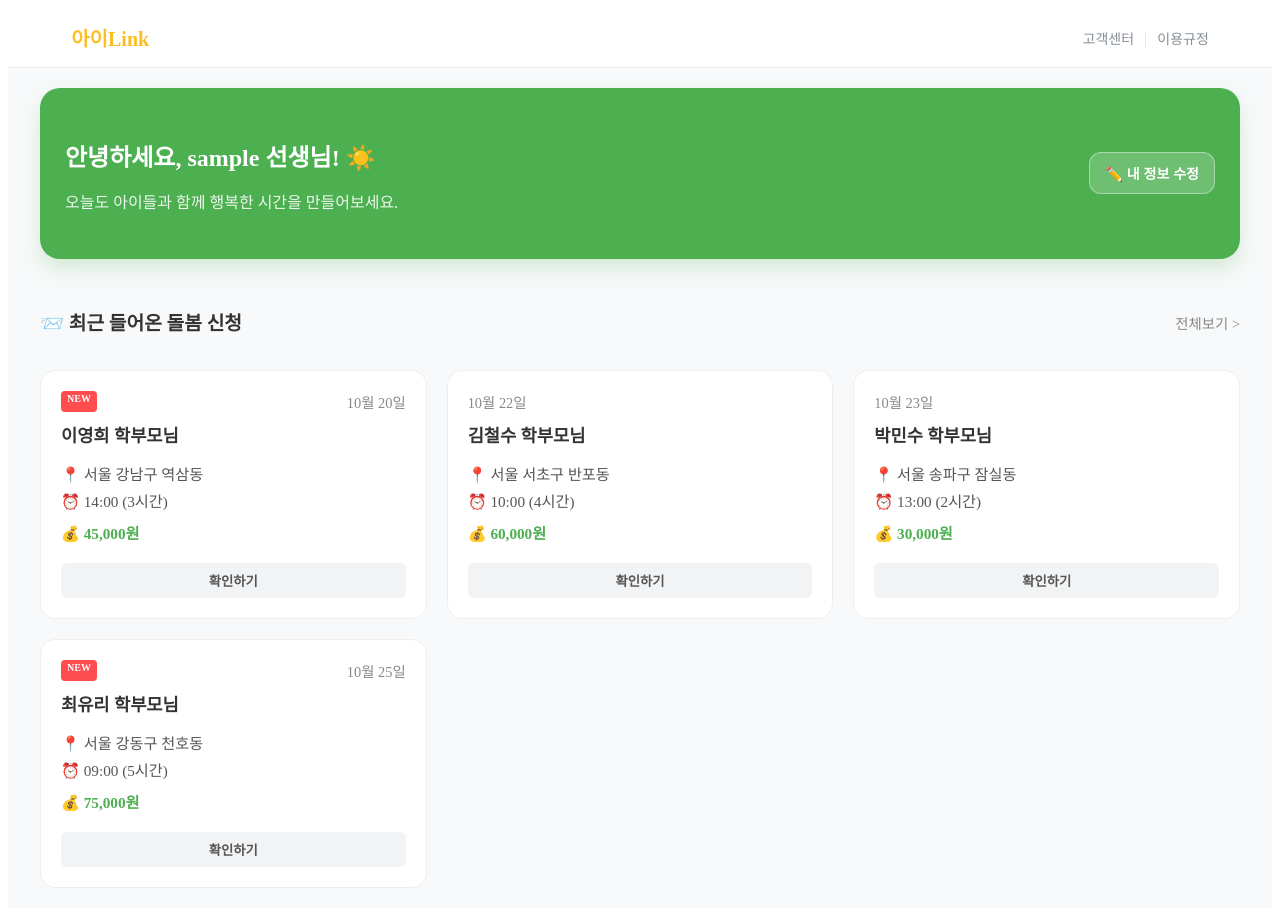
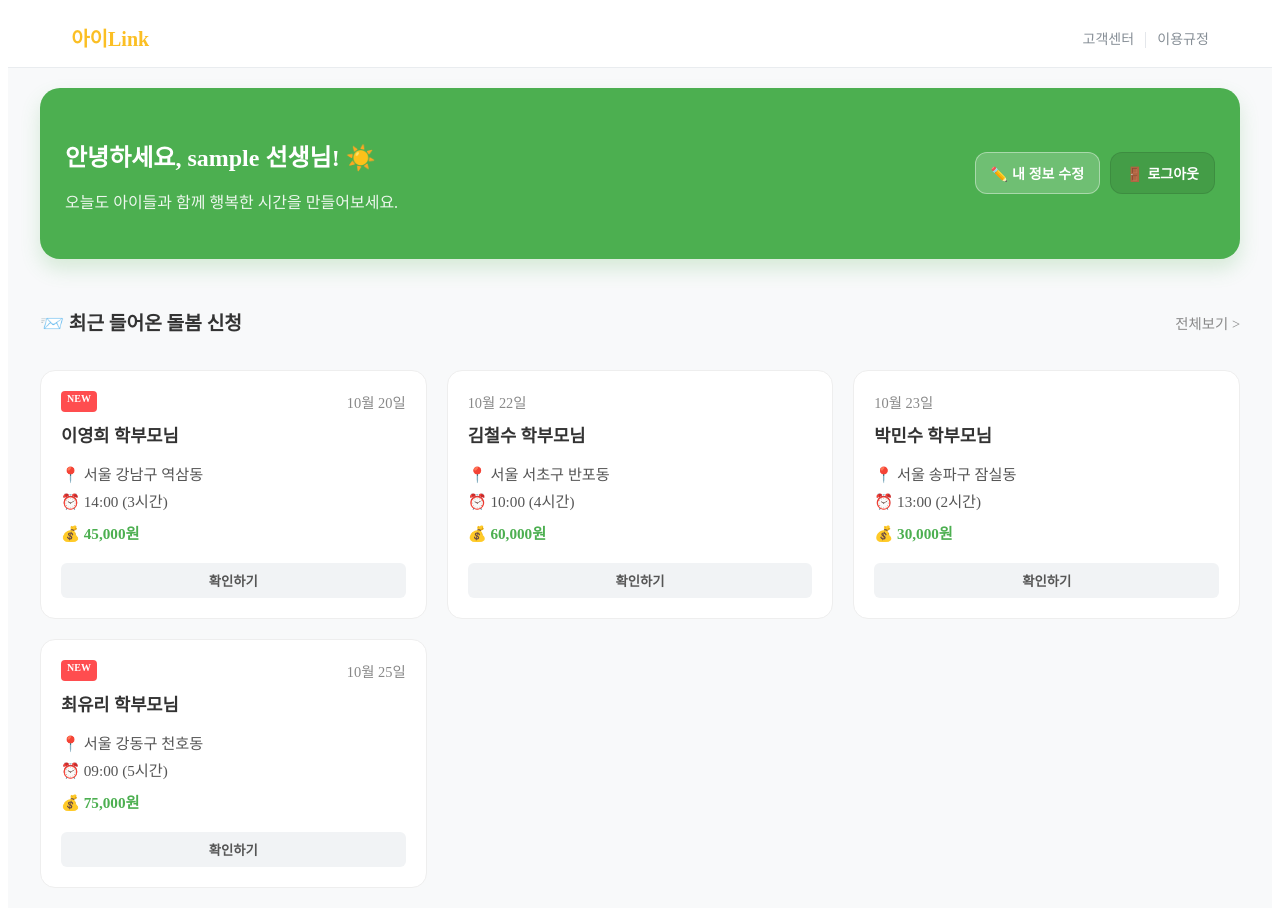
Before and after one commit to uu2m6/i-link-web, a Vue app: page /teacher-home in a window 1280 px wide. Built offline with nearby package versions, Linux system fonts and the light colour scheme; sample sign-in values are in the browser's storage.

Commit message:
Add files via upload

```diff
--- a/src/views/LoginView.vue
+++ b/src/views/LoginView.vue
@@ -96,11 +96,16 @@ export default {
           });
 
           const userData = meResponse.data;
-          if (userData.name) userName = userData.name;
+
+          if (userData.name) {
+             userName = userData.name;
+          }
+
           if (userData.role) userRole = userData.role;
           if (userData.id) localStorage.setItem('userId', userData.id);
 
         } catch (infoError) {
+          console.error(infoError);
           if (response.data.name) userName = response.data.name;
           if (response.data.role) userRole = response.data.role;
         }
--- a/src/views/TeacherHomeView.vue
+++ b/src/views/TeacherHomeView.vue
@@ -9,9 +9,14 @@
           <p>오늘도 아이들과 함께 행복한 시간을 만들어보세요.</p>
         </div>
 
-        <button class="btn-edit-profile" @click="$router.push('/profile/edit/teacher')">
-          ✏️ 내 정보 수정
-        </button>
+        <div class="banner-actions">
+          <button class="btn-edit-profile" @click="$router.push('/profile/edit/teacher')">
+            ✏️ 내 정보 수정
+          </button>
+          <button class="btn-logout" @click="logout">
+            🚪 로그아웃
+          </button>
+        </div>
       </section>
 
       <section class="request-section">
@@ -79,7 +84,6 @@ export default {
           time: '10:00 (4시간)',
           pay: 60000
         },
-        // [테스트용] 카드가 가로로 잘 뜨는지 확인하기 위해 더미 데이터 추가
         {
           id: 3,
           isNew: false,
@@ -111,6 +115,13 @@ export default {
     },
     goToDetail(id) {
       this.$router.push(`/teacher/request/${id}`);
+    },
+    logout() {
+      if(confirm('로그아웃 하시겠습니까?')) {
+        localStorage.clear();
+        alert('로그아웃 되었습니다.');
+        this.$router.push('/login');
+      }
     }
   }
 };
@@ -118,13 +129,7 @@ export default {
 
 <style scoped>
 .home-container { background-color: #f8f9fa; min-height: 100vh; }
-
-/* [수정 1] 컨테이너 너비를 600px -> 1200px로 넓힘 */
-.main-content {
-  max-width: 1200px;
-  margin: 0 auto;
-  padding: 20px;
-}
+.main-content { max-width: 1200px; margin: 0 auto; padding: 20px; }
 
 .welcome-banner {
   background-color: #4CAF50;
@@ -141,7 +146,12 @@ export default {
 .welcome-banner h2 { font-size: 1.5rem; margin-bottom: 10px; font-weight: 800; }
 .welcome-banner p { font-size: 1rem; opacity: 0.9; }
 
-.btn-edit-profile {
+.banner-actions {
+  display: flex;
+  gap: 10px;
+}
+
+.btn-edit-profile, .btn-logout {
   background-color: rgba(255, 255, 255, 0.2);
   color: white;
   border: 1px solid rgba(255, 255, 255, 0.4);
@@ -153,7 +163,14 @@ export default {
   white-space: nowrap;
   transition: background 0.2s;
 }
+
 .btn-edit-profile:hover { background-color: rgba(255, 255, 255, 0.3); }
+
+.btn-logout {
+  background-color: rgba(0, 0, 0, 0.1);
+  border: 1px solid rgba(0, 0, 0, 0.1);
+}
+.btn-logout:hover { background-color: rgba(0, 0, 0, 0.2); }
 
 .request-section { margin-top: 20px; }
 .section-header { display: flex; justify-content: space-between; align-items: center; margin-bottom: 15px; }
@@ -162,10 +179,9 @@ export default {
 
 .empty-state { text-align: center; color: #aaa; padding: 40px; background: white; border-radius: 15px; }
 
-/* [수정 2] 그리드 설정: 한 줄에 3개씩 배치 (반응형) */
 .request-grid {
   display: grid;
-  grid-template-columns: repeat(3, 1fr); /* PC에서는 3개씩 */
+  grid-template-columns: repeat(3, 1fr);
   gap: 20px;
 }
 
@@ -191,10 +207,14 @@ export default {
 }
 .btn-check:hover { background-color: #e9ecef; }
 
-/* [수정 3] 모바일 화면(폭 900px 이하)에서는 다시 세로로 1개씩 보이게 설정 */
 @media (max-width: 900px) {
   .request-grid {
-    grid-template-columns: 1fr; /* 모바일: 1열 */
+    grid-template-columns: 1fr;
+  }
+  .welcome-banner {
+    flex-direction: column;
+    align-items: flex-start;
+    gap: 15px;
   }
 }
 </style>
--- a/vue.config.js
+++ b/vue.config.js
@@ -6,7 +6,7 @@ module.exports = defineConfig({
   devServer: {
     proxy: {
       '/api': {
-        target: 'https://19f22eaf35e1.ngrok-free.app', //작은 따옴표 안에 API링크 삽입
+        target: 'https://db079510e35f.ngrok-free.app', //작은 따옴표 안에 API링크 삽입
         changeOrigin: true,
       }
     }
```
Also changed, not shown: vercel.json.
